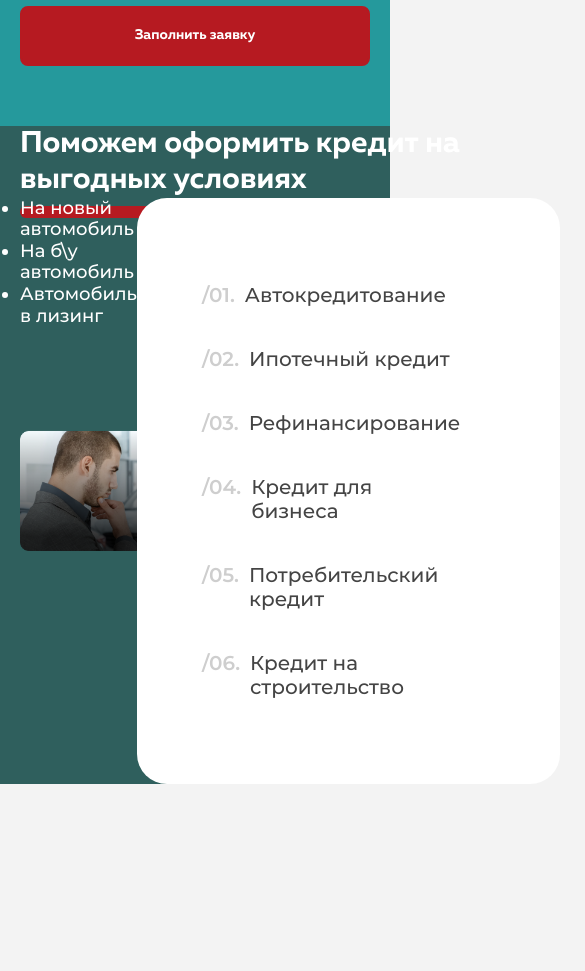
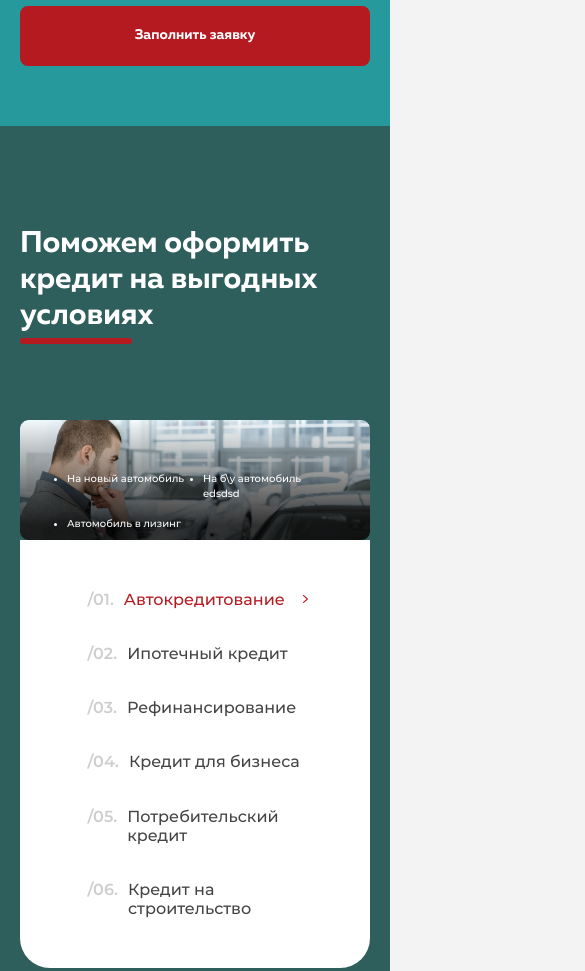
Before and after one commit to BRITVA-hp/JC, a website: page index.html in a window 390 px wide. Shown: the part 3660-4631 px from the top of the page, 585 px wide, since content can reach past the window. Before the commit the page ends 4444 px from the top, so only its background shows below. Drawn offline with Linux system fonts and the light colour scheme; files whose address does not match are found by name.

Commit message:
profit reeady

```diff
--- a/index.html
+++ b/index.html
@@ -263,21 +263,16 @@
             <div class="container profit__container">
                 <h3 class="section__title section__title-line profit__title">Поможем оформить кредит на выгодных условиях</h3>
                 <div class="row profit__row">
-                    <!-- <picture class="profit__img"> -->
-                        <!-- <source srcset="img/profit/img1.webp, img/profit/img1.png"> -->
-                        <!-- <source srcset="img/profit/img11.webp"> -->
-                        <!-- <source srcset="img/profit/img1.png"> -->
-                        <!-- <img src="img/profit/img1.png" alt="profit"> -->
-                        <!-- <img srcset="img/profit/img1.webp, img/profit/img1.png" alt="profit"> -->
-                    <!-- </picture> -->
-                    <img class="profit__img" src="img/profit/img11.webp" alt="profit">
-                    <ul class="profit__ul">
-                        <li class="profit__li">На новый автомобиль</li>
-                        <li class="profit__li">На б\у автомобиль</li>
-                        <li class="profit__li">Автомобиль в лизинг</li>
-                    </ul>
+                    <div class="profit__wrap">
+                        <img class="profit__img" srcset="img/profit/img1.webp, img/profit/img1M.webp 767w" alt="profit">
+                        <ul class="profit__ul">
+                            <li class="profit__li">На новый автомобиль</li>
+                            <li class="profit__li">На б\у автомобиль edsdsd</li>
+                            <li class="profit__li">Автомобиль в лизинг</li>
+                        </ul>
+                    </div>
                     <div class="profit__box">
-                        <p class="profit__box__item">
+                        <p class="profit__box__item profit__box__item--active">
                             /01. <span>Автокредитование</span>
                         </p>
                         <p class="profit__box__item">
--- a/sass/_media.sass
+++ b/sass/_media.sass
@@ -1,4 +1,10 @@
 @media screen and ( max-width: 1200px )
+    .profit
+        &__box
+            padding: 60px 80px 60px 40px
+        &__row
+            padding: 0 50px
+
     .calc
         &__container
             padding: 60px 80px
@@ -31,11 +37,34 @@
     .section
         &__title
             font-size: 30px
+            &-line
+                &::after
+                    width: 112px
+                    height: 6px
+                    border-radius: 3px
+                    bottom: -10px
 
     .button
         font-size: 14px
         padding: 20px 0
     // setting
+
+    .profit
+        padding: 100px 20px
+        &__box
+            padding: 50px 80px 50px 50px
+            &__item
+                font-size: 16px
+                margin-bottom: 35px
+                &::after
+                    width: 5px
+                    height: 10px
+                    right: -10px
+        &__li
+            max-width: 150px
+            margin: 8px 15px
+        &__ul
+            font-size: 12px
 
     .calc
         margin-bottom: 60px
@@ -134,6 +163,54 @@
             display: none
 
 @media screen and ( max-width: 767px )
+    .profit
+        &__title
+            margin-bottom: 86px
+            max-width: 360px
+            margin-left: auto
+            margin-right: auto
+        &__box
+            width: 100%
+            max-width: 360px
+            margin: auto
+            padding: 50px 20px
+            border-radius: 0 0 30px 30px
+            &__item
+                max-width: 215px
+                margin-left: auto
+                margin-right: auto
+                &::after
+                    right: -5px
+        &__ul
+            padding: 0
+            margin: 0
+            position: absolute
+            z-index: 2
+            bottom: 0
+            left: 50%
+            transform: translateX(-50%)
+            width: 100%
+            max-width: 272px
+        &__li
+            font-size: 10px
+            max-width: 120px
+            margin: 8px
+        &__wrap
+            position: relative
+            z-index: 3
+            display: flex
+            align-items: flex-end
+            width: 100%
+            max-width: 360px
+            align-self: center
+        &__row
+            flex-direction: column
+            padding: 0
+        &__img
+            position: static
+            width: 100%
+            transform: none
+
     .main
         &__container
             padding: 70px 25px 200px
--- a/sass/templates/_profit.sass
+++ b/sass/templates/_profit.sass
@@ -1,6 +1,8 @@
 .profit
     background: #2F5F5D
     color: #fff
+    padding-top: 130px
+    padding-bottom: 114px
     &__box
         padding: 85px 100px 85px 65px
         position: relative
@@ -16,6 +18,18 @@
             max-width: 265px
             display: flex
             margin-bottom: 40px
+            cursor: pointer
+            position: relative
+            &::after
+                content: ''
+                position: absolute
+                right: -15px
+                top: 50%
+                transform: translateY(-50%)
+                background: url(../img/profit/arrow.png) no-repeat center/contain
+                width: 7px
+                height: 12px
+                display: none
             &:last-child
                 margin-bottom: 0
             span
@@ -24,14 +38,37 @@
                 display: block
                 max-width: 215px
                 margin-left: 10px
+            &--active
+                &::after
+                    display: block
+                span
+                    color: #B61A21
     &__ul
         position: relative
         z-index: 2
+        font-weight: 500
+        font-size: 17px
+        line-height: 120%
+        display: flex
+        flex-wrap: wrap
+        padding-bottom: 115px
+        max-width: 540px
+        margin-right: 20px
+    &__wrap
+        align-self: flex-end
+    &__li
+        margin: 12px 30px
+        width: 100%
+        max-width: 200px
     &__title
         color: #fff
-        width: 582px
+        max-width: 582px
+        margin: 0
+        margin-bottom: 30px
     &__row
         position: relative
+        padding-right: 100px
+        justify-content: flex-end
     &__img
         position: absolute
         z-index: 1
```
Also changed, not shown: css/style.css, img/profit/arrow.png (added), img/profit/img1.png (deleted), img/profit/img1.webp (renamed from img/profit/img11.webp), img/profit/img1M.webp (added), img/profit/img2.webp (added), img/profit/img2M.webp (added), img/profit/img3.webp (added), img/profit/img3M.webp (added), img/profit/img4.webp (added), img/profit/img4M.webp (added), img/profit/img5.webp (added), img/profit/img5M.webp (added), img/profit/img6.webp (added), 1 more files.
